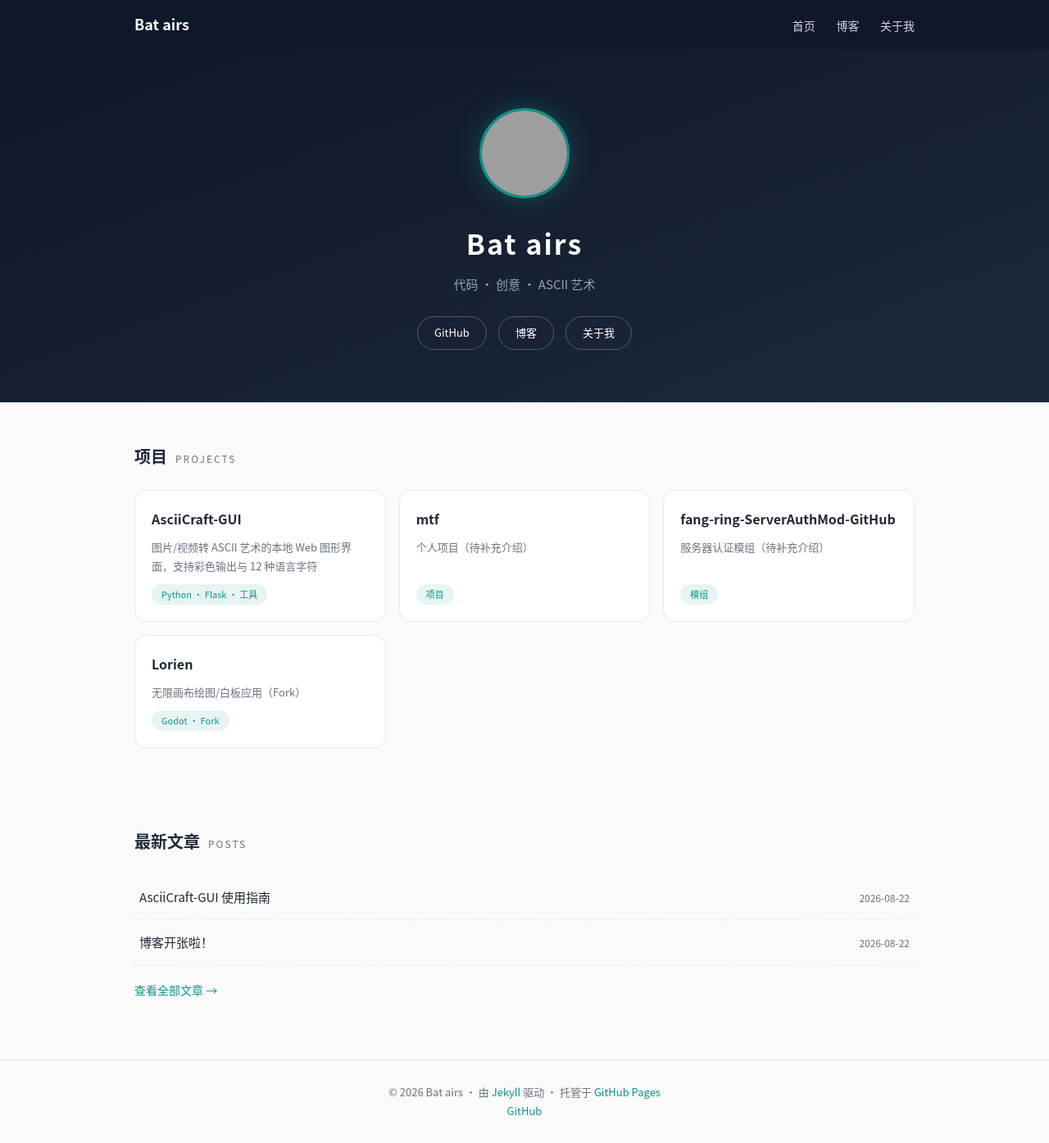
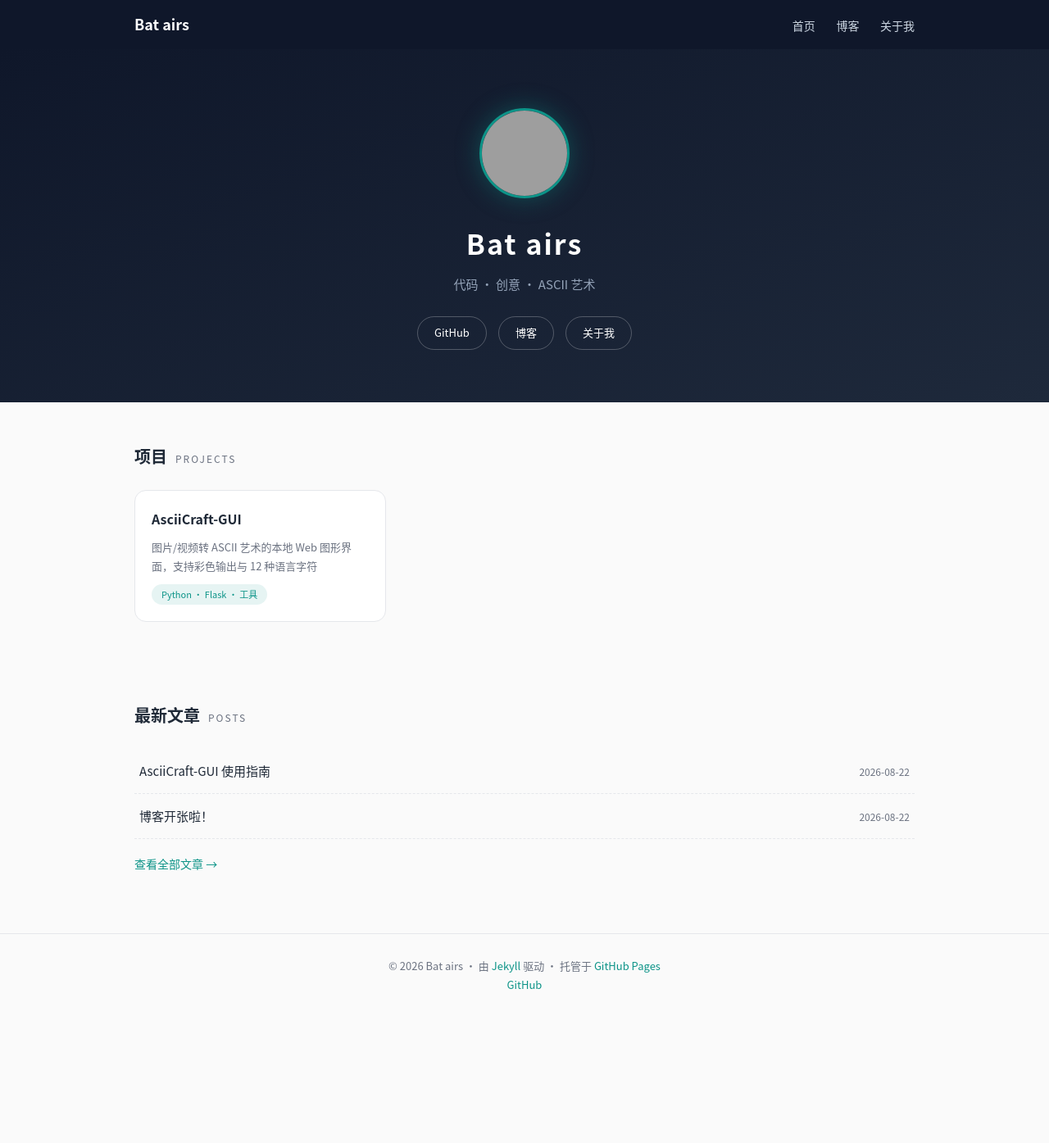
Before and after one commit to Bat-airs/Bat-airs.github.io, a Jekyll site: the page built from index.html, in a window 1280 px wide and 1395 px high. Shown: the whole window at 82% size. Built offline with Jekyll 4.4.1, drawn with Linux system fonts in a browser that asks for light colours; grey boxes are pictures that could not be loaded.

Commit message:
项目列表只保留 AsciiCraft-GUI

```diff
--- a/_data/projects.yml
+++ b/_data/projects.yml
@@ -2,18 +2,3 @@
   desc: 图片/视频转 ASCII 艺术的本地 Web 图形界面，支持彩色输出与 12 种语言字符
   url: https://github.com/Bat-airs/AsciiCraft-GUI
   tag: Python · Flask · 工具
-
-- name: mtf
-  desc: 个人项目（待补充介绍）
-  url: https://github.com/Bat-airs/mtf
-  tag: 项目
-
-- name: fang-ring-ServerAuthMod-GitHub
-  desc: 服务器认证模组（待补充介绍）
-  url: https://github.com/Bat-airs/fang-ring-ServerAuthMod-GitHub
-  tag: 模组
-
-- name: Lorien
-  desc: 无限画布绘图/白板应用（Fork）
-  url: https://github.com/Bat-airs/Lorien
-  tag: Godot · Fork
```
